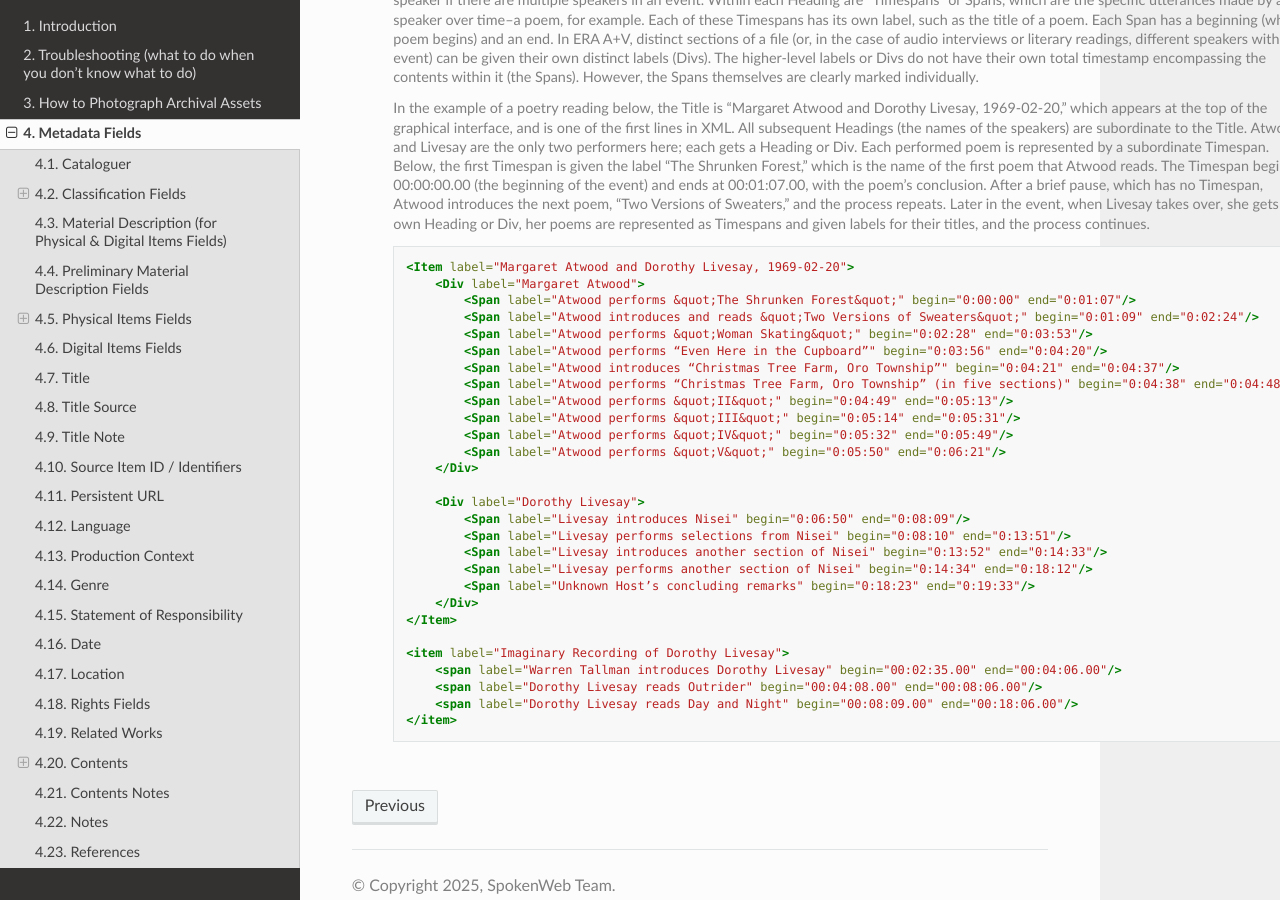
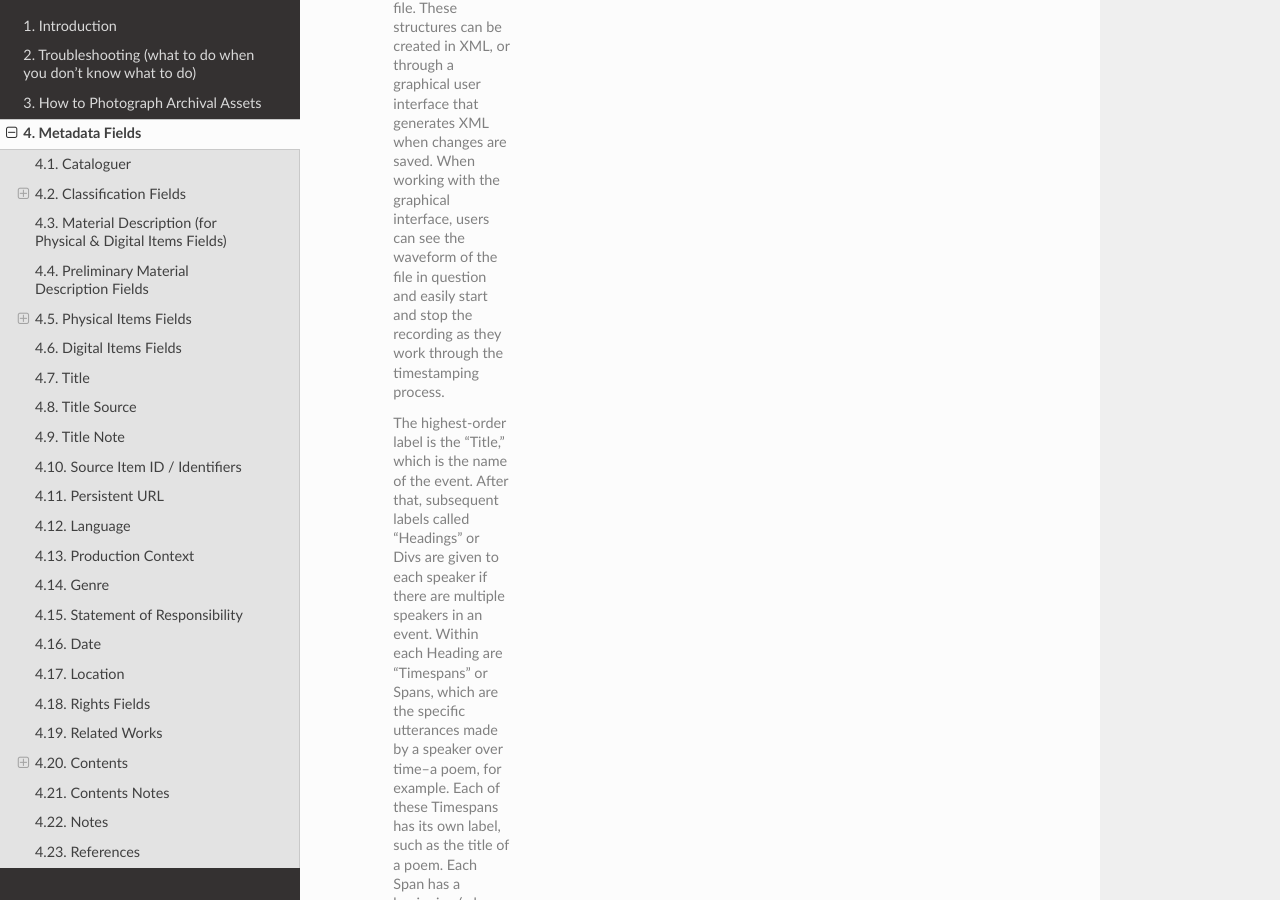
Before and after one commit to spokenweb/spokenweb-metadata-scheme, a Sphinx documentation site: the page built from docs/4-metadata-fields.rst, in a window 1280 px wide and 900 px high, scrolled down 52973 px. Built offline with Sphinx 7.4.7 and the Read the Docs theme 3.1.0, drawn with Linux system fonts in a browser that asks for light colours.

Commit message:
Update 4-metadata-fields.rst

```diff
--- a/docs/4-metadata-fields.rst
+++ b/docs/4-metadata-fields.rst
@@ -1580,7 +1580,7 @@
 
    .. raw:: html
 
-      <div class="no-split">
+      <div class="no-split" style="column-span: all;display: block;width: 70%;max-width: 70%;box-sizing: border-box;padding-right: 1rem;overflow-x: auto;">
 
    ERA A+V allows users to add hierarchical navigational structures to any file. These structures can be created in XML, or through a graphical user interface that generates XML when changes are saved. When working with the graphical interface, users can see the waveform of the file in question and easily start and stop the recording as they work through the timestamping process.
 
```
